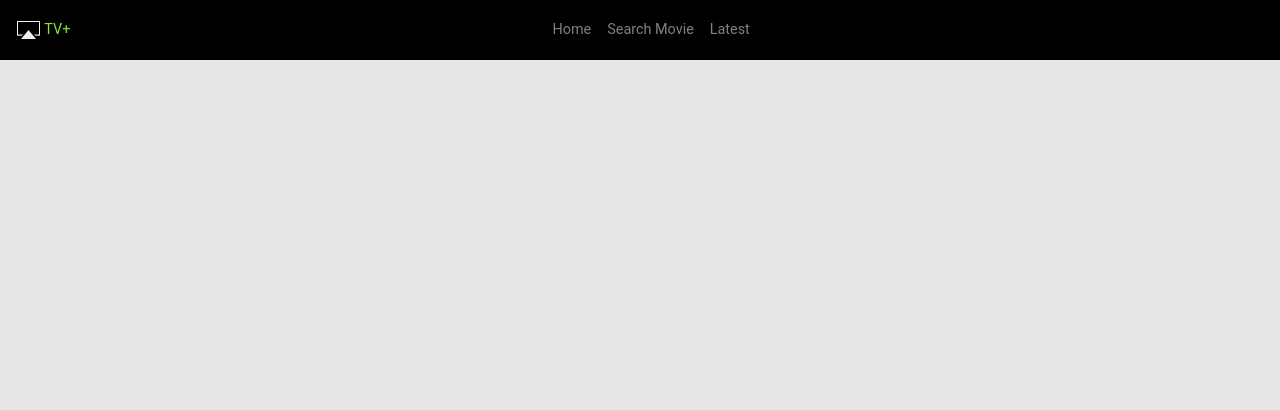
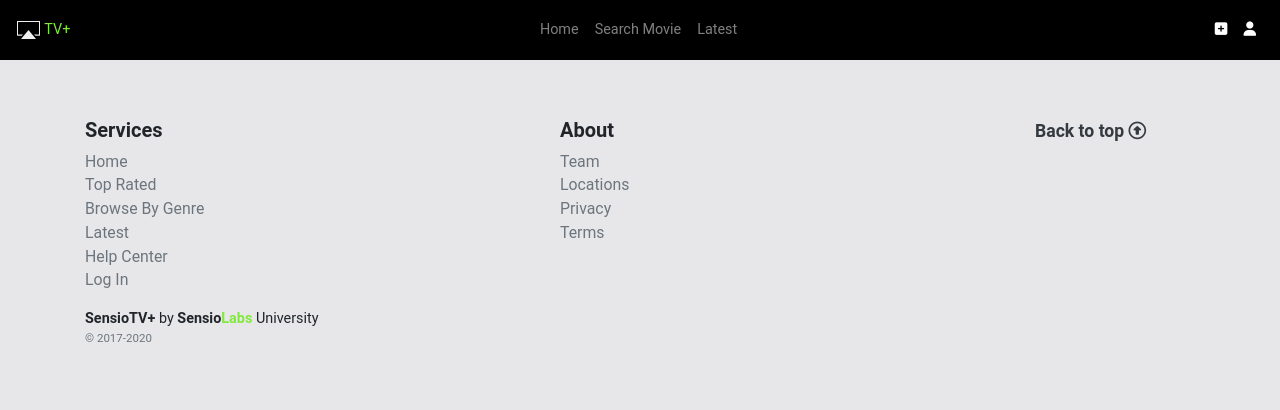
Before and after one commit to rouffj/sensiotv-210622, a Symfony app: template templates/base.html.twig in a window 1280 px wide. Shown: the top 410 px of the page. Run offline with Twig, Linux system fonts and the light colour scheme; the template is opened without the code that fills it, so the values that code supplies are empty; some libraries are stand-ins or nearby versions.

Commit message:
J2 webpack

```diff
--- a/composer.json
+++ b/composer.json
@@ -28,6 +28,7 @@
         "symfony/serializer": "6.1.*",
         "symfony/twig-bundle": "6.1.*",
         "symfony/validator": "6.1.*",
+        "symfony/webpack-encore-bundle": "^1.14",
         "symfony/yaml": "6.1.*",
         "twig/extra-bundle": "^2.12|^3.0",
         "twig/twig": "^2.12|^3.0"
--- a/config/bundles.php
+++ b/config/bundles.php
@@ -11,4 +11,5 @@ return [
     Symfony\Bundle\SecurityBundle\SecurityBundle::class => ['all' => true],
     Twig\Extra\TwigExtraBundle\TwigExtraBundle::class => ['all' => true],
     Symfony\Bundle\MakerBundle\MakerBundle::class => ['dev' => true],
+    Symfony\WebpackEncoreBundle\WebpackEncoreBundle::class => ['all' => true],
 ];
--- a/templates/base.html.twig
+++ b/templates/base.html.twig
@@ -21,6 +21,8 @@
     <link rel="shortcut icon" type="image/x-icon" href="/assets/images/sensiotv-favicon.ico">
     <link rel="icon" type="image/png" href="/assets/images/sensiotv-icon.png">
     <link rel="apple-touch-icon" type="image/png" href="/assets/images/sensiotv-icon.png">
+
+    {{ encore_entry_link_tags('app') }}
 </head>
 <body>
 
@@ -31,3 +33,44 @@
   Hello
   {% endblock %}
 </main>
+
+
+<footer class="container py-5 mt-5 mb-5">
+    <div class="row">
+        <div class="col-sm-5">
+            <h5 class="font-weight-bold">Services</h5>
+            <ul class="list-unstyled text-small">
+                <li><a class="text-muted" href="/" title="Back to the homepage">Home</a></li>
+                <li><a class="text-muted" href="/movie/top-rated" title="Get all top rated movies">Top Rated</a></li>
+                <li><a class="text-muted" href="/movie/genres" title="Find your movie by genre">Browse By Genre</a></li>
+                <li><a class="text-muted" href="/movie/latest" title="Get all new movies">Latest</a></li>
+                <li><a class="text-muted" href="/contact" title="You need some help ?">Help Center</a></li>
+                <li><a class="text-muted" href="/login" title="Register or log in">Log In</a></li>
+            </ul>
+        </div>
+        <div class="col-sm-5">
+            <h5 class="font-weight-bold">About</h5>
+            <ul class="list-unstyled text-small">
+                <li><a class="text-muted" href="#">Team</a></li>
+                <li><a class="text-muted" href="#">Locations</a></li>
+                <li><a class="text-muted" href="#">Privacy</a></li>
+                <li><a class="text-muted" href="#">Terms</a></li>
+            </ul>
+        </div>
+        <div class="col-sm-2">
+            <a href="#main" class="font-weight-bold text-dark">Back to top <i class="far fa-arrow-alt-circle-up"></i></a>
+        </div>
+        <div class="col-12">
+            <p><strong>SensioTV+</strong> by <strong>Sensio<span class="color-green">Labs</span></strong> University<br><small class="d-block mb-3 text-muted">&copy; 2017-2020</small></p>
+        </div>
+    </div>
+</footer>
+
+<!-- Vendor JS -->
+    <script src="https://kit.fontawesome.com/8d75946265.js" crossorigin="anonymous"></script>
+    <script src="https://code.jquery.com/jquery-3.4.1.slim.min.js" integrity="sha256-pasqAKBDmFT4eHoN2ndd6lN370kFiGUFyTiUHWhU7k8=" crossorigin="anonymous"></script>
+    <script src="https://cdnjs.cloudflare.com/ajax/libs/popper.js/1.14.7/umd/popper.min.js" integrity="sha384-UO2eT0CpHqdSJQ6hJty5KVphtPhzWj9WO1clHTMGa3JDZwrnQq4sF86dIHNDz0W1" crossorigin="anonymous"></script>
+    <script src="https://stackpath.bootstrapcdn.com/bootstrap/4.4.0/js/bootstrap.min.js" integrity="sha384-3qaqj0lc6sV/qpzrc1N5DC6i1VRn/HyX4qdPaiEFbn54VjQBEU341pvjz7Dv3n6P" crossorigin="anonymous"></script>
+    {{ encore_entry_script_tags('app') }}
+</body>
+</html>
```
Also changed, not shown: tests/Controller/UserControllerTest.php (+0 -2 lines), 3 other files.
